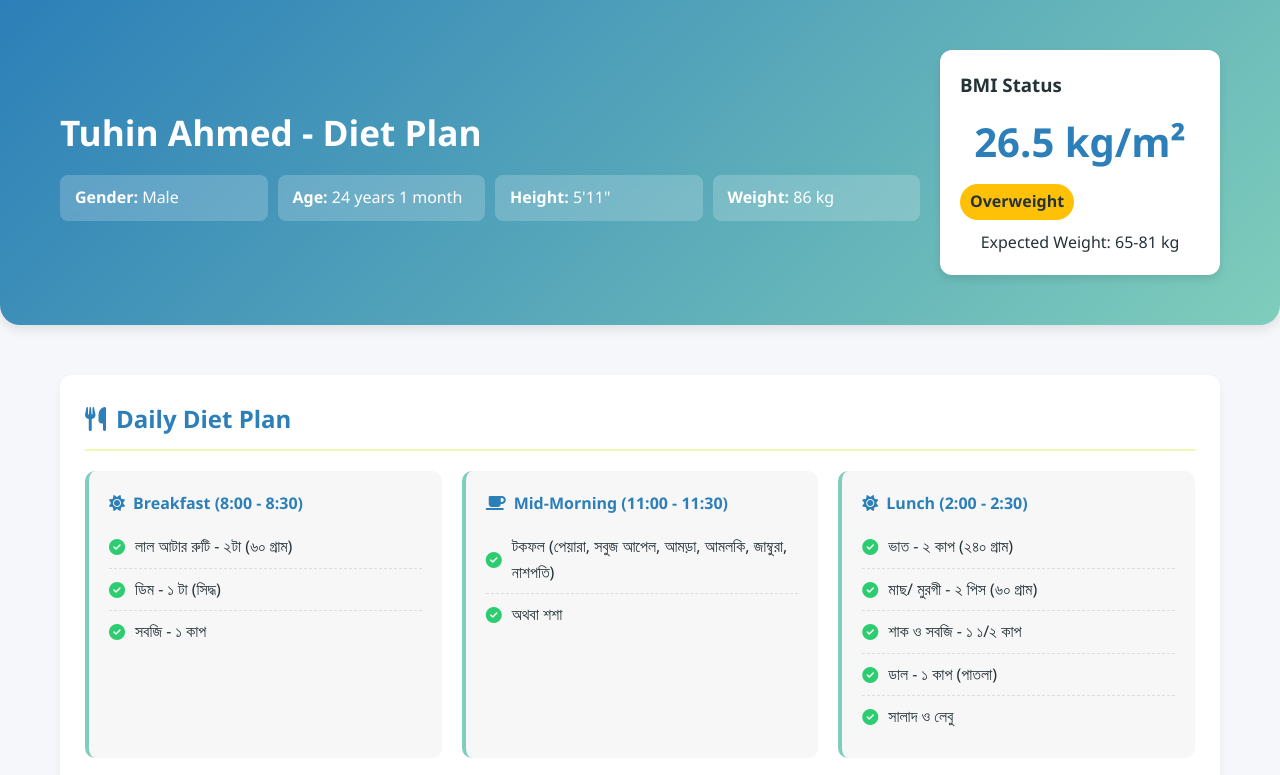
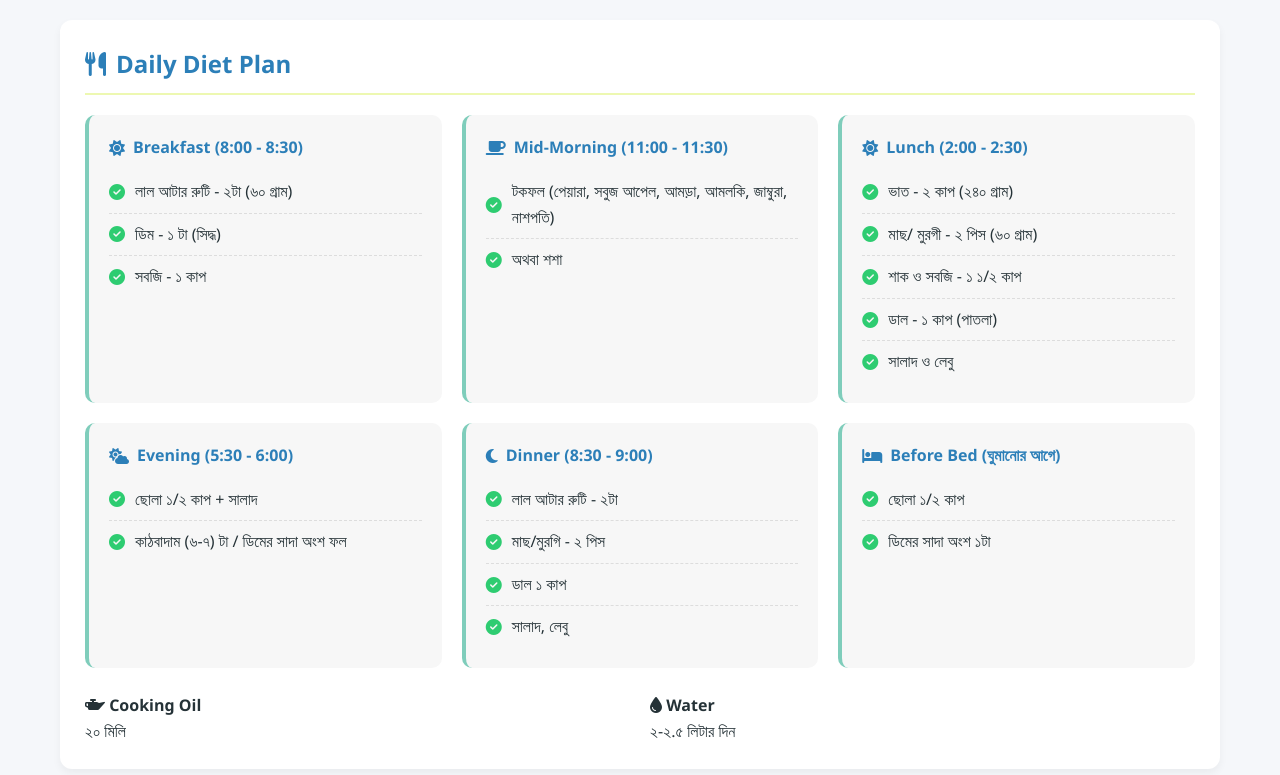
Before and after one commit to tuhin462001/dietplan, a plain HTML site: page index.html in a window 1280 px wide. Shown: the top 775 px of the page. Drawn offline with Linux system fonts and the light colour scheme.

Commit message:
Update index.html

```diff
--- a/index.html
+++ b/index.html
@@ -263,35 +263,6 @@
     <link rel="stylesheet" href="https://cdnjs.cloudflare.com/ajax/libs/font-awesome/6.4.0/css/all.min.css">
 </head>
 <body>
-    <header>
-        <div class="container">
-            <div class="header-content">
-                <div class="patient-info">
-                    <h1>Tuhin Ahmed - Diet Plan</h1>
-                    <div class="patient-details">
-                        <div class="detail-item">
-                            <strong>Gender:</strong> Male
-                        </div>
-                        <div class="detail-item">
-                            <strong>Age:</strong> 24 years 1 month
-                        </div>
-                        <div class="detail-item">
-                            <strong>Height:</strong> 5'11"
-                        </div>
-                        <div class="detail-item">
-                            <strong>Weight:</strong> 86 kg
-                        </div>
-                    </div>
-                </div>
-                <div class="bmi-status">
-                    <h3>BMI Status</h3>
-                    <div class="bmi-value">26.5 kg/m²</div>
-                    <div class="bmi-category">Overweight</div>
-                    <p style="text-align: center; margin-top: 10px;">Expected Weight: 65-81 kg</p>
-                </div>
-            </div>
-        </div>
-    </header>
 
     <div class="container">
         <section class="section">
```
